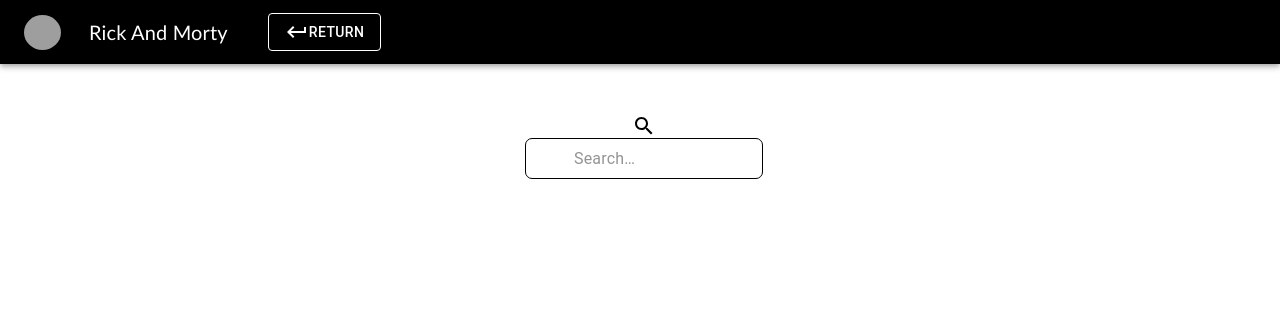
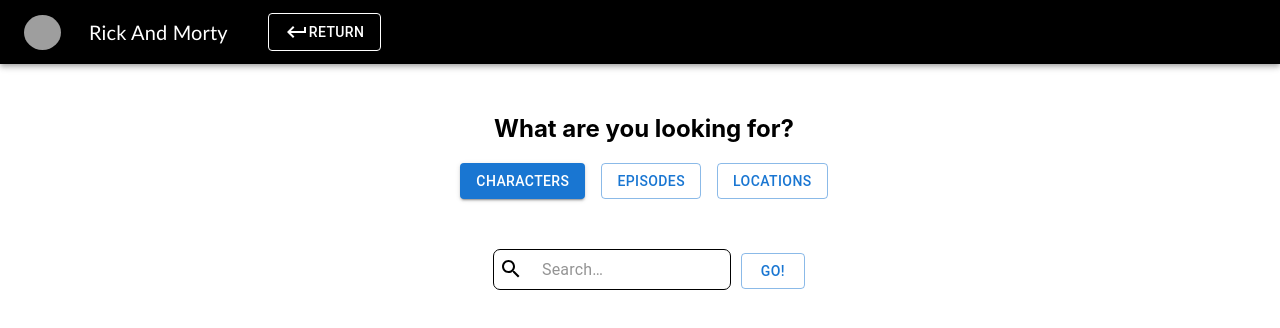
Before and after one commit to EdenArbiv/RickAndMorty, a React (Create React App) app in the folder client/: page /search in a window 1280 px wide. Shown: the top 328 px of the page. Built offline with nearby package versions, Linux system fonts and the light colour scheme; grey boxes are pictures that could not be loaded.

Commit message:
search func

```diff
--- a/client/src/components/EpisodeCard/EpisodeCard.js
+++ b/client/src/components/EpisodeCard/EpisodeCard.js
@@ -3,7 +3,6 @@
 import CardActions from '@mui/material/CardActions';
 import CardContent from '@mui/material/CardContent';
 import CardMedia from '@mui/material/CardMedia';
-import Button from '@mui/material/Button';
 import Typography from '@mui/material/Typography';
 
 export default function MediaCard(props) {
@@ -27,8 +26,6 @@
         </Typography>
       </CardContent>
       <CardActions>
-        {/* <Button size="small">Sheare</Button> */}
-        {/* <Button size="small">Learn More</Button> */}
       </CardActions>
       </div>
     </Card>
--- a/client/src/components/Header/Header.js
+++ b/client/src/components/Header/Header.js
@@ -1,67 +1,18 @@
 import * as React from 'react';
-import { styled, alpha } from '@mui/material/styles';
 import AppBar from '@mui/material/AppBar';
 import Box from '@mui/material/Box';
 import Toolbar from '@mui/material/Toolbar';
 import IconButton from '@mui/material/IconButton';
 import Typography from '@mui/material/Typography';
-import InputBase from '@mui/material/InputBase';
-import Badge from '@mui/material/Badge';
-import MenuItem from '@mui/material/MenuItem';
-import Menu from '@mui/material/Menu';
-import MenuIcon from '@mui/icons-material/Menu';
 import SearchIcon from '@mui/icons-material/Search';
-import AccountCircle from '@mui/icons-material/AccountCircle';
-import MailIcon from '@mui/icons-material/Mail';
-import NotificationsIcon from '@mui/icons-material/Notifications';
-import MoreIcon from '@mui/icons-material/MoreVert';
 import { StyledLogo } from './styles';
 import Button from '@mui/material/Button';
-import Stack from '@mui/material/Stack';
 import { useNavigate } from 'react-router-dom';
 import KeyboardReturnIcon from '@mui/icons-material/KeyboardReturn';
 
-const Search = styled('div')(({ theme }) => ({
-  position: 'relative',
-  borderRadius: theme.shape.borderRadius,
-  backgroundColor: alpha(theme.palette.common.white, 0.15),
-  '&:hover': {
-    backgroundColor: alpha(theme.palette.common.white, 0.25),
-  },
-  marginRight: theme.spacing(2),
-  marginLeft: 0,
-  width: '100%',
-  [theme.breakpoints.up('sm')]: {
-    marginLeft: theme.spacing(3),
-    width: 'auto',
-  },
-}));
 
-const SearchIconWrapper = styled('div')(({ theme }) => ({
-  padding: theme.spacing(0, 2),
-  height: '100%',
-  position: 'absolute',
-  pointerEvents: 'none',
-  display: 'flex',
-  alignItems: 'center',
-  justifyContent: 'center',
-}));
 
-const StyledInputBase = styled(InputBase)(({ theme }) => ({
-  color: 'inherit',
-  '& .MuiInputBase-input': {
-    padding: theme.spacing(1, 1, 1, 0),
-    // vertical padding + font size from searchIcon
-    paddingLeft: `calc(1em + ${theme.spacing(4)})`,
-    transition: theme.transitions.create('width'),
-    width: '100%',
-    [theme.breakpoints.up('md')]: {
-      width: '20ch',
-    },
-  },
-}));
-
-export default function PrimarySearchAppBar(props) {
+export default function PrimarySearchAppBar() {
   const navigate = useNavigate()
 
   return (
@@ -98,56 +49,6 @@
                 </>
             }
             </Button>
-          {/* <Search>
-            <SearchIconWrapper>
-              <SearchIcon />
-            </SearchIconWrapper>
-            <StyledInputBase
-              onChange={props.searchValue}
-              placeholder="Search…"
-              inputProps={{ 'aria-label': 'search' }}
-            />
-          </Search> */}
-          {/* <Box sx={{ flexGrow: 1 }} />
-          <Box sx={{ display: { xs: 'none', md: 'flex' } }}>
-            <IconButton size="large" aria-label="show 4 new mails" color="inherit">
-              <Badge badgeContent={4} color="error">
-                <MailIcon />
-              </Badge>
-            </IconButton>
-            <IconButton
-              size="large"
-              aria-label="show 17 new notifications"
-              color="inherit"
-            >
-              <Badge badgeContent={17} color="error">
-                <NotificationsIcon />
-              </Badge>
-            </IconButton>
-            <IconButton
-              size="large"
-              edge="end"
-              aria-label="account of current user"
-              aria-controls={menuId}
-              aria-haspopup="true"
-              onClick={handleProfileMenuOpen}
-              color="inherit"
-            >
-              <AccountCircle />
-            </IconButton>
-          </Box>
-          <Box sx={{ display: { xs: 'flex', md: 'none' } }}>
-            <IconButton
-              size="large"
-              aria-label="show more"
-              aria-controls={mobileMenuId}
-              aria-haspopup="true"
-              onClick={handleMobileMenuOpen}
-              color="inherit"
-            >
-              <MoreIcon />
-            </IconButton>
-          </Box> */}
         </Toolbar>
       </AppBar>
 
--- a/client/src/components/LoadingBtn/LoadingBtn.js
+++ b/client/src/components/LoadingBtn/LoadingBtn.js
@@ -1,6 +1,5 @@
 import * as React from 'react';
 import LoadingButton from '@mui/lab/LoadingButton';
-import SaveIcon from '@mui/icons-material/Save';
 import Stack from '@mui/material/Stack';
 
 export default function LoadingButtons(props) {
--- a/client/src/components/LocationCard/LocationCard.js
+++ b/client/src/components/LocationCard/LocationCard.js
@@ -1,9 +1,7 @@
 import * as React from 'react';
 import Box from '@mui/material/Box';
 import Card from '@mui/material/Card';
-import CardActions from '@mui/material/CardActions';
 import CardContent from '@mui/material/CardContent';
-import Button from '@mui/material/Button';
 import Typography from '@mui/material/Typography';
 
 const bull = (
@@ -33,9 +31,6 @@
           <br />
         </Typography>
       </CardContent>
-      <CardActions>
-        {/* <Button size="small">Learn More</Button> */}
-      </CardActions>
     </Card>
   );
 }
--- a/client/src/components/SearchComp/SearchComp.js
+++ b/client/src/components/SearchComp/SearchComp.js
@@ -1,9 +1,15 @@
-import React from 'react';
+import React, { useEffect, useState } from 'react';
 import SearchIcon from '@mui/icons-material/Search';
 import { styled, alpha } from '@mui/material/styles';
 import InputBase from '@mui/material/InputBase';
-import { borderRadius } from '@mui/system';
-import { Wrapper } from './styles';
+import { StyledDiv, Title, Wrapper } from './styles';
+import Stack from '@mui/material/Stack';
+import Button from '@mui/material/Button';
+import Card from '../Card';
+import { baseUrl, getRequest } from '../../services/get_api';
+import LocationCard from '../LocationCard';
+import EpisodeCard from '../EpisodeCard';
+
 
 const Search = styled('div')(({ theme }) => ({
     position: 'relative',
@@ -26,6 +32,7 @@
 padding: theme.spacing(0, 2),
 height: '100%',
 position: 'relative',
+marginLeft: '15px',
 pointerEvents: 'none',
 display: 'flex',
 alignItems: 'center',
@@ -43,25 +50,99 @@
     [theme.breakpoints.up('md')]: {
     width: '20ch',
     border: '1px solid black',
-    borderRadius: '7px'
+    borderRadius: '7px',
+    margin: 10
     },
 },
 }));
 
 const SearchComp = (props) => {
+    const [type, setType] = useState('character')
+    const [results, setResults] = useState([])
+    const [update, setUpdate] = useState(false)
+    const [value, setValue] = useState('')
+    const [go, setGo] = useState(false)
+
+    const searchValue = () => {
+    if(value.length){
+        return getRequest(baseUrl+`search/${type}?name=${value}`).then(res => {
+            console.log(res)
+        if(res.err){
+            switch (type) {
+            case 'character':
+                setResults([])
+                break;
+            case 'episode':
+                setResults([])
+                break;
+            case 'location':
+                setResults([])
+                break;
+            }
+        }else{
+            switch (type) {
+            case 'character':
+                setResults(res)
+                break;
+            case 'episode':
+                setResults(res)
+                break;
+            case 'location':
+                setResults(res)
+                break;
+            }
+        }
+        setUpdate(!update)
+        })
+    }else{
+        setUpdate(!update)
+    }
+    }
+
+    useEffect(() => {
+
+    }, [update])
+
+
   return (
     <Wrapper>
         <center>
            <Search>
-            <SearchIconWrapper>
-              <SearchIcon />
-            </SearchIconWrapper>
+                <Title>What are you looking for?</Title>
+            <Stack spacing={2} direction="row" justifyContent="center">
+                <Button variant={type === 'character' ? "contained" : "outlined"} onClick={() => setType('character')}>characters</Button>
+                <Button variant={type === 'episode' ? "contained" : "outlined"} onClick={() => setType('episode')}>episodes</Button>
+                <Button variant={type === 'location' ? "contained" : "outlined"} onClick={() => setType('location')}>locations</Button>
+            </Stack>
+            <br/><br/>
+
+            <SearchIcon sx={{position: 'absolute', marginTop: 2.2, marginLeft: 2}}/>
             <StyledInputBase
-              onChange={props.searchValue}
+              onChange={(e) => {
+                setValue(e.target.value)
+              }}
               placeholder="Search…"
               inputProps={{ 'aria-label': 'search' }}
             />
+            <Button variant="outlined" onClick={() => {
+                searchValue()
+                setGo(true)
+                }}>Go!</Button>
+
           </Search>
+          <StyledDiv>
+            {
+                go ?
+                type === 'character' ?
+                results && results.length > 1 ? results.map(result => <Card char={result}/> ) : <StyledDiv> There is nothing here :(</StyledDiv>
+                : type === 'episode' ?
+                results && results.length > 1 ? results.map(result => <EpisodeCard episode={result}/> ) : <StyledDiv> There is nothing here :(</StyledDiv>
+                :
+                results && results.length > 1 ? results.map(result => <LocationCard location={result}/> ) : <StyledDiv> There is nothing here :(</StyledDiv>
+                :
+                ''
+            }
+          </StyledDiv>
           </center>
     </Wrapper>
   )
--- a/client/src/components/SearchComp/styles/styles.js
+++ b/client/src/components/SearchComp/styles/styles.js
@@ -7,3 +7,14 @@
     flex-direction: column;
     justify-content: center;
 `;
+
+export const Title = styled.h2`
+`;
+
+export const StyledDiv = styled.div`
+  padding: 5%;
+  display: flex;
+  flex-direction: row;
+  justify-content: space-around;
+  flex-wrap: wrap;
+`;
--- a/client/src/components/TabsTable/styles/styles.js
+++ b/client/src/components/TabsTable/styles/styles.js
@@ -7,5 +7,4 @@
   flex-direction: row;
   justify-content: space-around;
   flex-wrap: wrap;
-
 `;
```
Also changed, not shown: client/src/components/SearchComp/styles/index.js (+6 -2 lines), client/src/pages/HomePage.jsx (+0 -37 lines).
